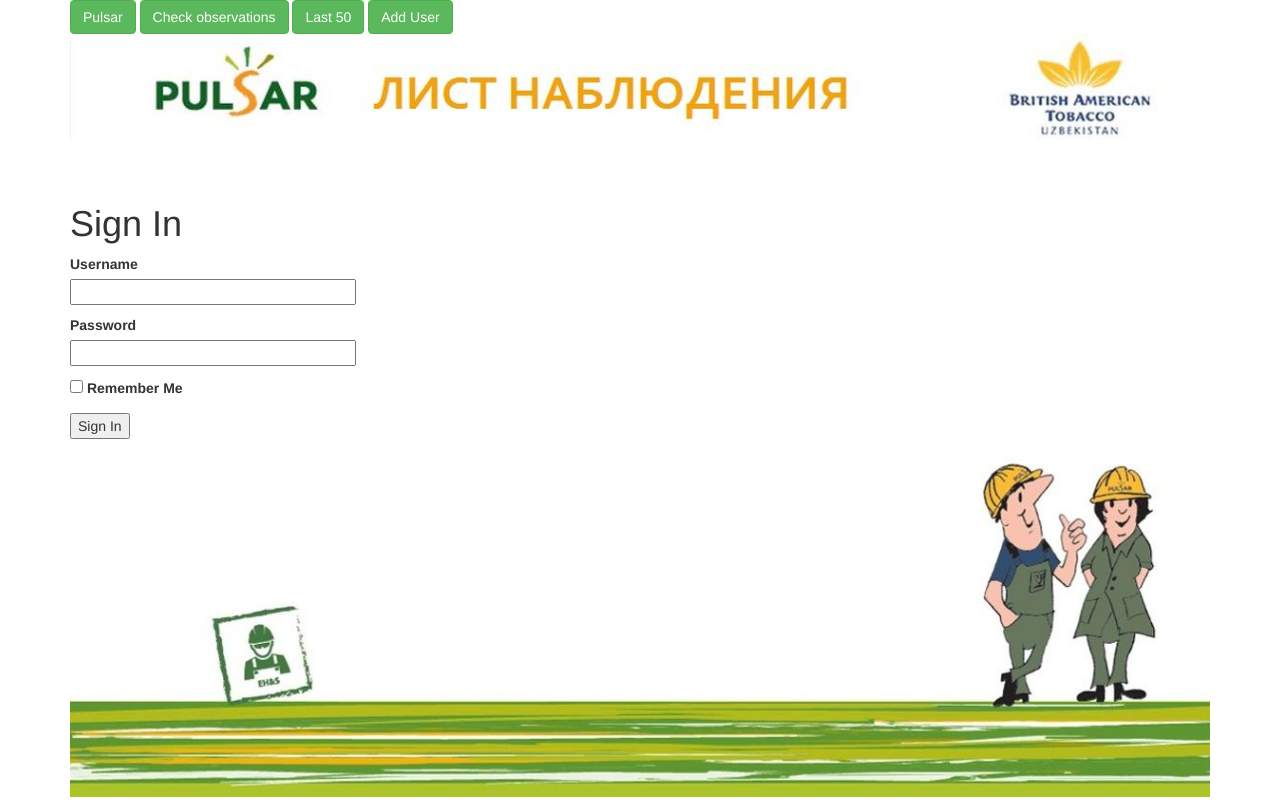
After one commit to AnvarM/pulsar, a Flask app: page /login in a window 1280 px wide. The commit adds this page. Run offline with Flask 2, Linux system fonts and the light colour scheme; some libraries are stand-ins or nearby versions.

Commit message:
Add login functionality to restrict add_user function

```diff
--- a/pulsarApp/__init__.py
+++ b/pulsarApp/__init__.py
@@ -2,10 +2,15 @@
 from config import Config
 from flask_sqlalchemy import SQLAlchemy
 from flask_migrate import Migrate
+from flask_bootstrap import Bootstrap
+from flask_login import LoginManager
 
 app = Flask(__name__)
 app.config.from_object(Config)
 db = SQLAlchemy(app)
 migrate = Migrate(app, db)
+bootstrap = Bootstrap(app)
+login = LoginManager(app)
+login.login_view = 'login'
 
 from pulsarApp import routes, models
--- a/pulsarApp/forms.py
+++ b/pulsarApp/forms.py
@@ -1,5 +1,5 @@
 from flask_wtf import FlaskForm
-from wtforms import SubmitField, StringField, SelectField, TextAreaField
+from wtforms import SubmitField, StringField, SelectField, TextAreaField, PasswordField, BooleanField
 from wtforms.validators import DataRequired, Length, NoneOf
 from wtforms.fields.html5 import DateField
 
@@ -68,3 +68,10 @@
     department = SelectField('Отдел', choices=department_data, validators=[DataRequired(), NoneOf(block, message=select_message)], default='blocked')
     oneviewid = StringField('Oneviewid', validators=[DataRequired(message="Введите oneviewid"), Length(min=8,max=8,message='Oneviewid должен быть в формате: 98909713')])
     submit = SubmitField('Отправить')
+
+
+class LoginForm(FlaskForm):
+    username = StringField('Username', validators=[DataRequired()])
+    password = PasswordField('Password', validators=[DataRequired()])
+    remember_me = BooleanField('Remember Me')
+    submit = SubmitField('Sign In')
--- a/pulsarApp/routes.py
+++ b/pulsarApp/routes.py
@@ -1,9 +1,11 @@
-from flask import render_template, request, jsonify
+from flask import render_template, request, jsonify, url_for, redirect, flash
 from pulsarApp import app
-from pulsarApp.forms import PulsarFeedbackForm, GetUserByIdForm, AddUserForm
+from pulsarApp.forms import PulsarFeedbackForm, GetUserByIdForm, AddUserForm, LoginForm
 from time import time, ctime
 from pulsarApp import db
-from pulsarApp.models import Users, Observations
+from pulsarApp.models import Users, Observations, Admin
+from flask_login import current_user, login_user, logout_user, login_required
+from werkzeug.urls import url_parse
 
 @app.route("/")
 def index():
@@ -48,6 +50,7 @@
     return render_template("check_user_observations_form.html", form=form)
 
 @app.route("/addUser")
+@login_required
 def addUser():
     form = AddUserForm()
     return render_template("add_user.html", form=form)
@@ -76,7 +79,8 @@
     if (Users.query.filter_by(oneid=oneviewid).first()):
         user = Users.query.filter_by(oneid=oneviewid).first()
         observations = user.observations.order_by(Observations.id.desc()).all()
-        return render_template("get_user_observations.html", observations=observations, user = user )
+        amount_of_observations = len(observations)
+        return render_template("get_user_observations.html", observations=observations, user = user, amount_of_observations=amount_of_observations )
     else:
         msg = "Такого пользователя нет в базе данных, обратитесь к администратору"
         return render_template('thanks.html', msg=msg)
@@ -105,3 +109,27 @@
         return jsonify(Users.getUser(oneid))
     else:
         return "Такого пользователя не существует"
+
+
+@app.route('/login', methods=['GET', 'POST'])
+def login():
+    if current_user.is_authenticated:
+        return redirect(url_for('index'))
+    form = LoginForm()
+    if form.validate_on_submit():
+        user = Admin.query.filter_by(name=form.username.data).first()
+        if user is None or not user.check_password(form.password.data):
+            flash('Invalid username or password')
+            return redirect(url_for('login'))
+        login_user(user, remember=form.remember_me.data)
+        next_page = request.args.get('next')
+        if not next_page or url_parse(next_page).netloc != '':
+            next_page = url_for('index')
+        return redirect(next_page)
+    return render_template('login.html', title='Sign In', form=form)
+
+
+@app.route('/logout')
+def logout():
+    logout_user()
+    return redirect(url_for('index'))
--- a/pulsarApp/static/css/custom.css
+++ b/pulsarApp/static/css/custom.css
@@ -14,8 +14,8 @@
 
 }
 
-/*.container {
+container {
 	background-color: #e2e2e2;
 	padding:0px;
 
-}*/
+}
--- a/pulsarApp/templates/base.html
+++ b/pulsarApp/templates/base.html
@@ -11,8 +11,17 @@
 
   </head>
   <body>
+
   	<div class = "container">
+        <a href="{{url_for('index')}}"><button class="btn btn-success" >Pulsar</button></a>
+        <a href="{{url_for('checkUserObservations')}}"><button class="btn btn-success" >Check observations</button></a>
+        <a href="{{url_for('last50')}}"><button class="btn btn-success" >Last 50</button></a>
+        <a href="{{url_for('addUser')}}"><button class="btn btn-success" >Add User</button></a>
+        {% if current_user.is_authenticated %}
+        <a href="{{url_for('logout')}}"><button class="btn btn-success" >Logout</button></a>
+        {% endif %}
   		<div class="jumbotron">
+
 		</div>
   	</div>
 
--- a/pulsarApp/templates/check_user_observations_form.html
+++ b/pulsarApp/templates/check_user_observations_form.html
@@ -17,7 +17,7 @@
 			 <div class="form-group">
 			  <label class="col-sm-4 control-label"></label>
 			  <div class="col-sm-4">
-			   {{ form.submit() }}
+			   {{ form.submit(class_="btn btn-success") }}
 			  </div>
 			 </div>
 		</form>
--- a/pulsarApp/templates/get_user_observations.html
+++ b/pulsarApp/templates/get_user_observations.html
@@ -4,7 +4,7 @@
 	<div class="container">
 		<table class="table table-striped">
 		{% if user %}
-		<h3>Наблюдения пользователя {{user.name}}</h3>
+		<h3>Наблюдения пользователя {{user.name}}, количество наблюдений: {{amount_of_observations}}</h3>
 		{% endif %}
 		<thead>
 			<tr>
--- a/pulsarApp/templates/index.html
+++ b/pulsarApp/templates/index.html
@@ -1,6 +1,8 @@
 {% extends "base.html" %}
+{% import 'bootstrap/wtf.html' as wtf %}
 
 {% block content %}
+
     <div class = "container">
 
          <form class="form-horizontal" action="" method="post" novalidate>
@@ -155,9 +157,9 @@
 			 </div>
 
              <div class="form-group">
-			  <label class="col-sm-4 control-label">{{ form.submit.label }}</label>
+			  <label class="col-sm-4 control-label"></label>
 			  <div class="col-sm-4">
-			   {{ form.submit() }}
+			   {{ form.submit(class_="btn btn-success") }}
 			  </div>
 			 </div>
         </form>
--- /dev/null
+++ b/pulsarApp/templates/login.html
@@ -0,0 +1,20 @@
+{% extends "base.html" %}
+
+{% block content %}
+<div class ="container">
+    <h1>Sign In</h1>
+    <form action="" method="post" novalidate>
+        {{ form.hidden_tag() }}
+        <p>
+            {{ form.username.label }}<br>
+            {{ form.username(size=32) }}
+        </p>
+        <p>
+            {{ form.password.label }}<br>
+            {{ form.password(size=32) }}
+        </p>
+        <p>{{ form.remember_me() }} {{ form.remember_me.label }}</p>
+        <p>{{ form.submit() }}</p>
+    </form>
+</div>
+{% endblock %}
```
Also changed, not shown: migrations/versions/97a481e4f6da_add_admin_login_functionality.py (added, +33 -0 lines), pulsarApp/models.py (+18 -1 lines).
